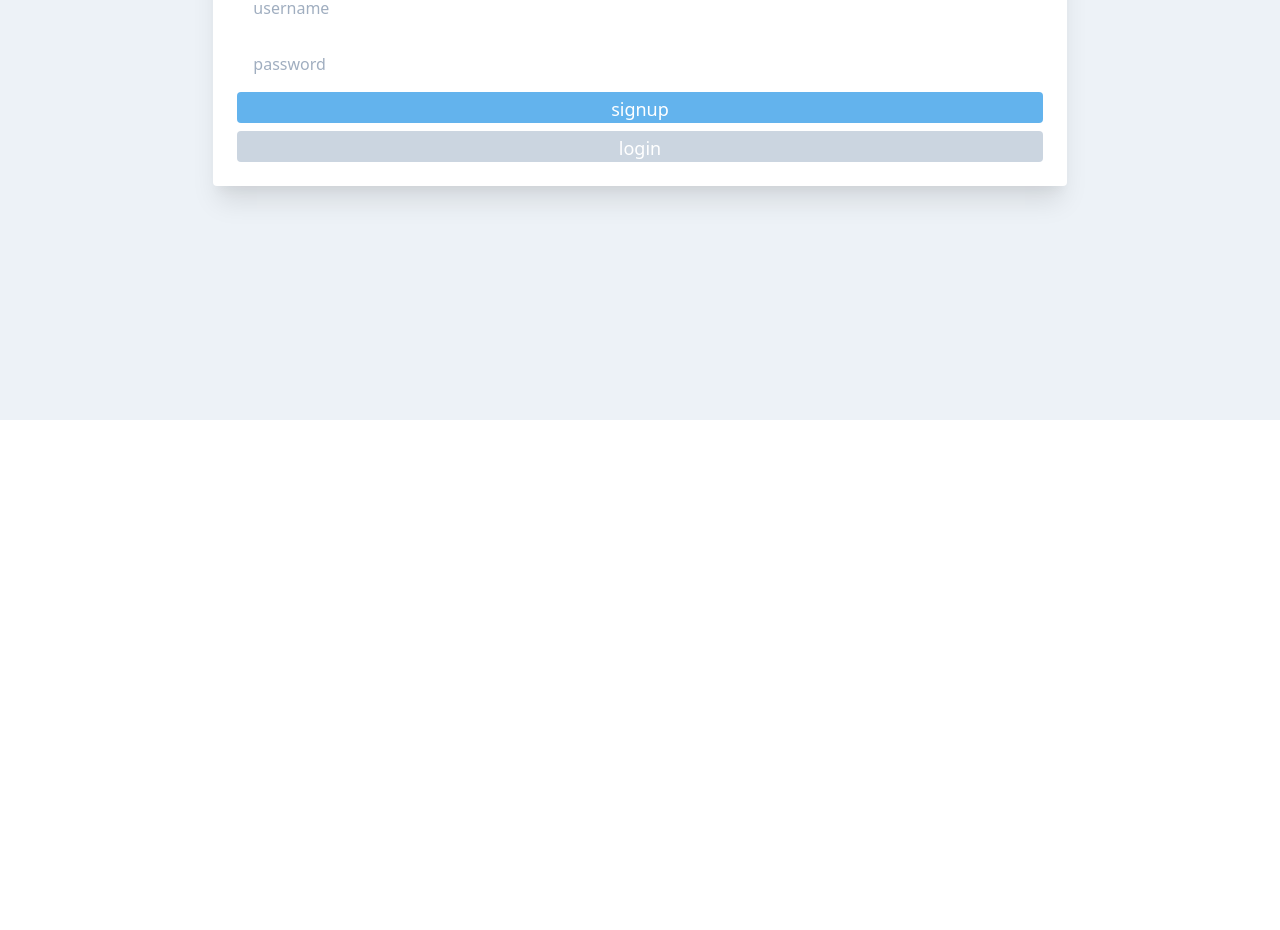
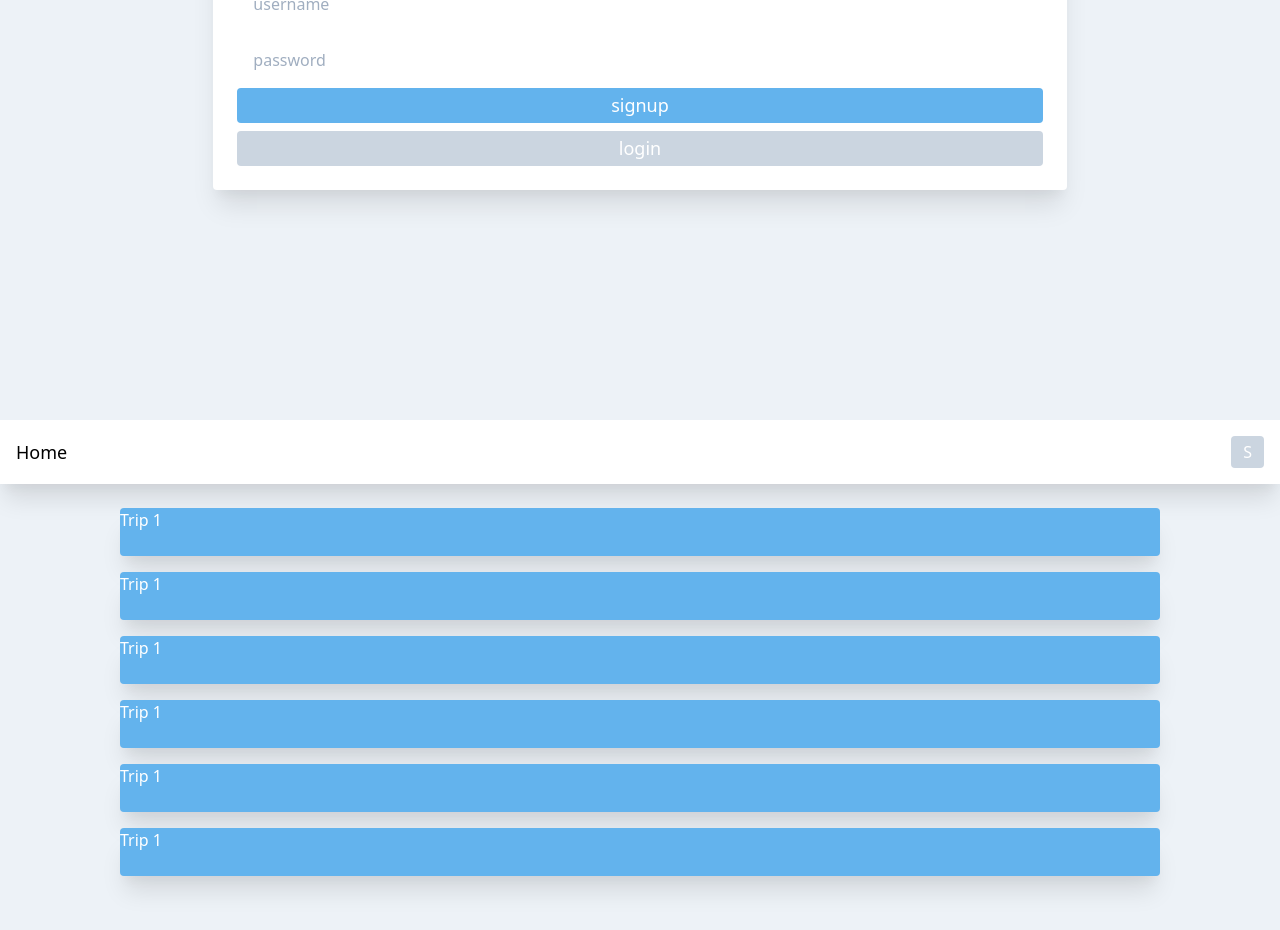
Before and after one commit to sangmattxavier/tripidweb, an Angular app: page / in a window 1280 px wide. Shown: the part 1180-2110 px from the top of the page. Before the commit the page ends 1600 px from the top, so only its background shows below. Built offline with nearby package versions, Linux system fonts and the light colour scheme.

Commit message:
Created static home page

```diff
--- a/src/app/app.component.html
+++ b/src/app/app.component.html
@@ -14,7 +14,17 @@
     <input type="email" class="m-4" name="email" placeholder="email" required>
     <input type="text" class="m-4" name="username" placeholder="username" required>
     <input type="password" class="m-4" name="password" placeholder="password" required>
-    <button class="bg-blue-400 rounded text-white text-lg px-3 pt-1 mb-2 w-full">signup</button>
-    <button class="bg-gray-400 rounded text-white text-lg px-3 pt-1 w-full">login</button>
+    <button class="bg-blue-400 rounded text-white text-lg px-3 py-1 mb-2 w-full">signup</button>
+    <button class="bg-gray-400 rounded text-white text-lg px-3 py-1 w-full">login</button>
   </form>
 </div>
+
+<div class="bg-gray-200 flex flex-col items-center justify-start h-screen text-white">
+  <nav class="w-full h-16 flex flex-row items-center justify-between bg-white shadow-xl">
+    <p class="text-center text-lg text-black ml-4">Home</p>
+    <button class="bg-gray-400 rounded px-3 py-1 mr-4">S</button>
+  </nav>
+  <div class="p-4 w-full flex flex-col items-center justify-start">
+    <section class="w-10/12 h-12 bg-blue-400 rounded shadow-xl my-2" *ngFor="let trip of trips">Trip 1</section>
+  </div>
+</div>
--- a/src/app/app.component.ts
+++ b/src/app/app.component.ts
@@ -7,4 +7,6 @@ import { Component } from '@angular/core';
 })
 export class AppComponent {
   title = 'tripidweb';
+
+  trips = ["test","test","test","test","test","test"]
 }
```
